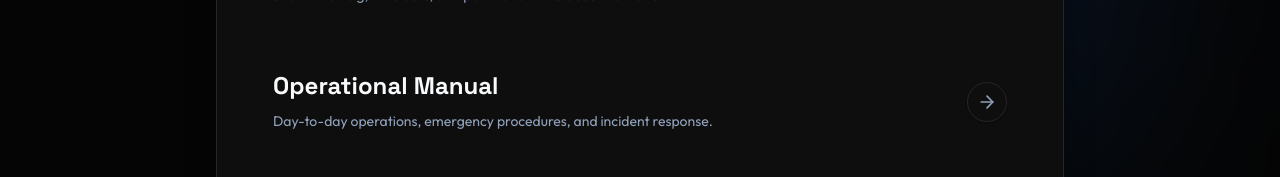
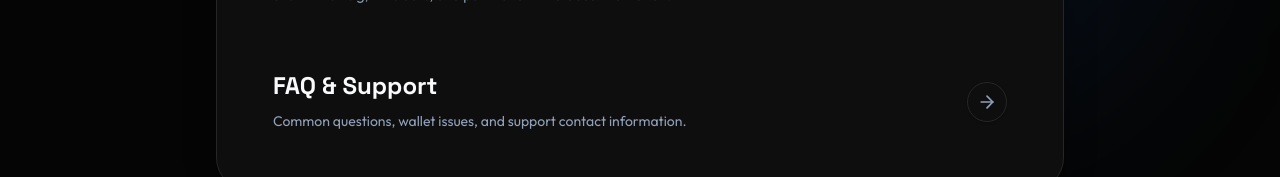
Before and after one commit to AngelofDea1/Janus, a Next.js app: page /docs in a window 1280 px wide. Shown: the part 775-952 px from the top of the page. Built offline with nearby package versions, Linux system fonts and the light colour scheme; what wagmi would draw is missing.

Commit message:
docs: remove operational manual from public site

```diff
--- a/app/docs/[slug]/page.tsx
+++ b/app/docs/[slug]/page.tsx
@@ -22,7 +22,7 @@ const SLUG_TO_FILE: Record<string, string> = {
   "user-guide": "USER_GUIDE.md",
   "technical-whitepaper": "TECHNICAL_WHITEPAPER.md",
   "governance-documentation": "GOVERNANCE_DOCUMENTATION.md",
-  "operational-manual": "OPERATIONAL_MANUAL.md",
+
   "faq-and-troubleshooting": "FAQ_AND_TROUBLESHOOTING.md"
 };
 
@@ -51,12 +51,7 @@ const DOC_METADATA: Record<string, { title: string; category: string; readTime:
     readTime: "10 min read",
     icon: <Users className="w-4 h-4" />
   },
-  "operational-manual": {
-    title: "Operational Manual",
-    category: "Operations",
-    readTime: "9 min read",
-    icon: <Settings className="w-4 h-4" />
-  },
+
   "faq-and-troubleshooting": {
     title: "FAQ & Support",
     category: "Support",
--- a/app/docs/page.tsx
+++ b/app/docs/page.tsx
@@ -26,11 +26,7 @@ export default function DocumentationPage() {
       description: "5-of-9 Multisig, timelocks, and path to full DAO decentralization.",
       link: "/docs/governance-documentation"
     },
-    {
-      title: "Operational Manual",
-      description: "Day-to-day operations, emergency procedures, and incident response.",
-      link: "/docs/operational-manual"
-    },
+
     {
       title: "FAQ & Support",
       description: "Common questions, wallet issues, and support contact information.",
```
